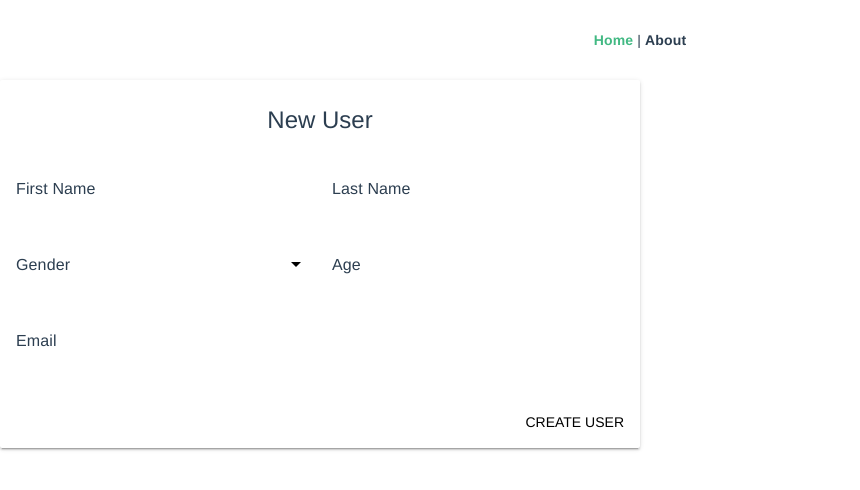
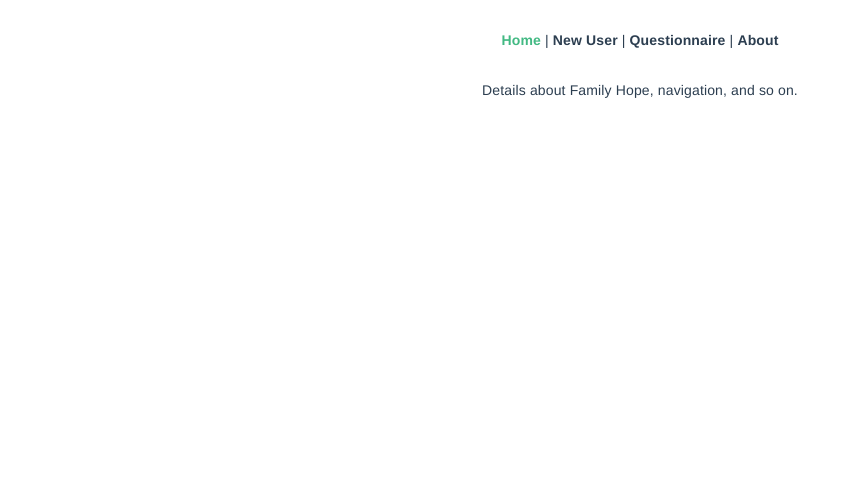
Before and after one commit to aaronArinder/fh_mirror, a Vue app in the folder client/: page /#/ in a window 1280 px wide. Shown: the top 490 px of the page, without its empty margins (0-860 px from the left). Built offline with nearby package versions, Linux system fonts and the light colour scheme; the HTML template or start-up script is replaced by a standard one.

Commit message:
Questionnaire/NewUser   - add NewUser, Questionnaire to routes

```diff
--- a/client/src/App.vue
+++ b/client/src/App.vue
@@ -2,6 +2,8 @@
   <div id="app">
     <div id="nav">
       <router-link to="/">Home</router-link> |
+      <router-link to="/new_user">New User</router-link> |
+      <router-link to="/questionnaire">Questionnaire</router-link> |
       <router-link to="/about">About</router-link>
     </div>
     <router-view/>
--- a/client/src/components/NewUser.vue
+++ b/client/src/components/NewUser.vue
@@ -80,7 +80,7 @@ import {
 } from 'vuelidate/lib/validators'
 
 export default {
-  name: 'NewUser',
+  name: 'newUser',
   mixins: [validationMixin],
   data: () => ({
     form: {
--- a/client/src/router.js
+++ b/client/src/router.js
@@ -1,6 +1,8 @@
 import Vue from 'vue'
 import Router from 'vue-router'
 import Home from './views/Home.vue'
+import NewUser from './components/NewUser.vue'
+import Questionnaire from './components/Questionnaire.vue'
 
 Vue.use(Router)
 
@@ -11,6 +13,16 @@ export default new Router({
       name: 'home',
       component: Home
     },
+    {
+      path: '/new_user',
+      name: 'newUser',
+      component: NewUser
+    },
+    {
+      path: '/questionnaire',
+      name: 'questionnaire',
+      component: Questionnaire
+    }
     //{
     //  path: '/about',
     //  name: 'about',
--- a/client/src/views/Home.vue
+++ b/client/src/views/Home.vue
@@ -1,17 +1,14 @@
 <template>
   <div class="home">
-    <NewUser />
+    Details about Family Hope, navigation, and so on.
   </div>
 </template>
 
 <script>
-// @ is an alias to /src
-import NewUser from '@/components/NewUser.vue'
 
 export default {
   name: 'home',
   components: {
-    NewUser
   }
 }
 </script>
```
